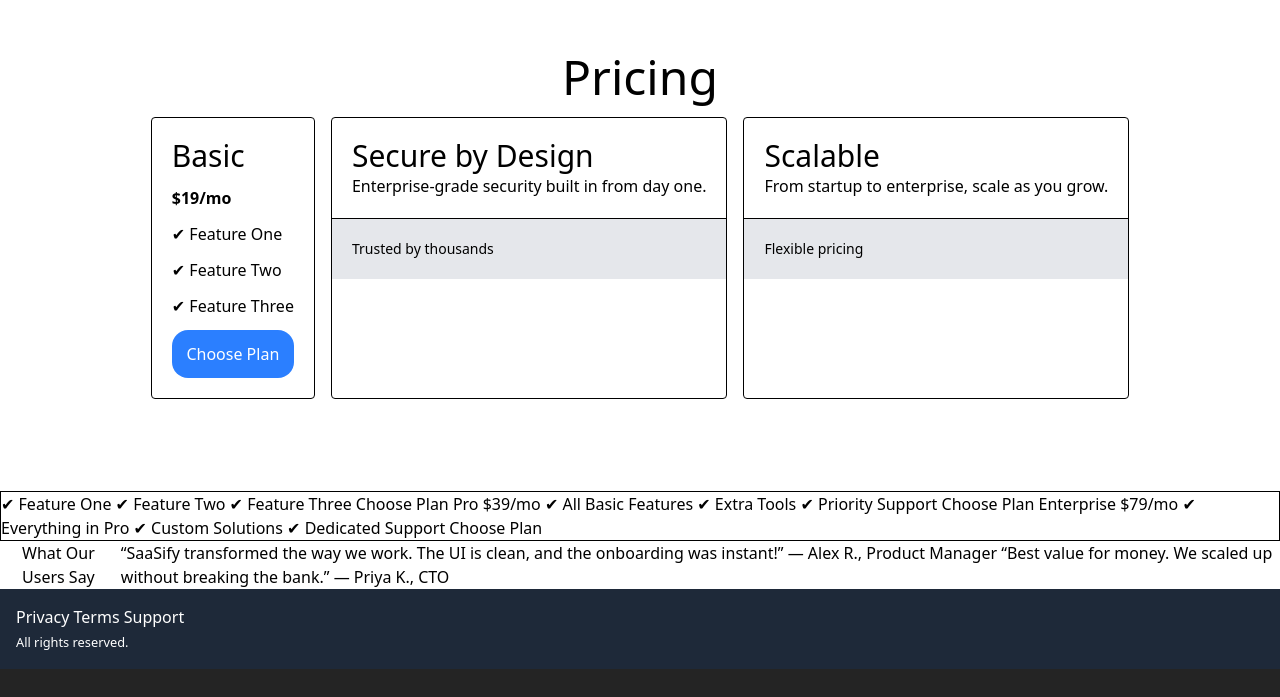
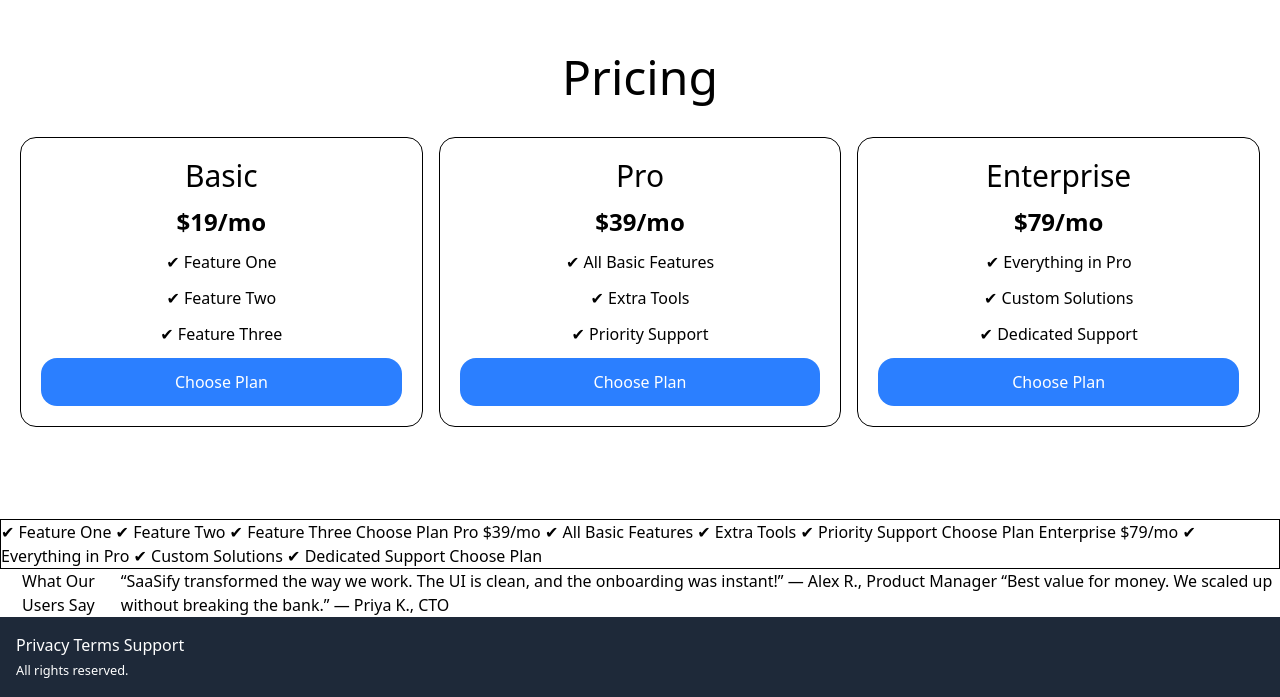
Before and after one commit to S3ak/mocodes-tailwind-intro-lesson-example, a website built with Vite: page index.html in a window 1280 px wide. Shown: the part 1122-1819 px from the top of the page. Before the commit the page ends 1791 px from the top, so only its background shows below. Built offline with nearby package versions, Linux system fonts and the light colour scheme.

Commit message:
sander's card styling

```diff
--- a/index.html
+++ b/index.html
@@ -81,11 +81,11 @@
         aria-label="pricing section"
         class="flex flex-col items-center gap-1 px-5 py-20"
       >
-        <h2 class="text-5xl">Pricing</h2>
-        <div class="flex justify-between gap-4 py-3">
-          <div class="card flex flex-col gap-3 rounded border p-5">
-            <h3 class="text-3xl">Basic</h3>
-            <p class="text- flex items-center font-bold">$19/mo</p>
+        <h2 class="text-5xl font-400 pb-5">Pricing</h2>
+        <div class="flex w-full justify-between gap-4 py-3">
+          <div class="card flex flex-col items-center gap-3 rounded-2xl border p-5 w-full ">
+            <h3 class="text-center text-3xl">Basic</h3>
+            <p class="flex items-center text-2xl font-bold">$19/mo</p>
             <p class="flex items-center text-base">✔ Feature One</p>
             <p class="flex items-center text-base">✔ Feature Two</p>
             <p class="flex items-center text-base">✔ Feature Three</p>
@@ -94,27 +94,28 @@
               Choose Plan
             </button>
           </div>
-          <div class="card rounded border">
-            <section class="p-5">
-              <h3 class="text-3xl">Secure by Design</h3>
-              <p class="flex items-center text-base">
-                Enterprise-grade security built in from day one.
-              </p>
-            </section>
+          <div class="card flex flex-col items-center gap-3 rounded-2xl border p-5 w-full">
+            <h3 class="text-center text-3xl">Pro</h3>
+            <p class="flex items-center text-2xl font-bold">$39/mo</p>
+            <p class="flex items-center text-base">✔ All Basic Features</p>
+            <p class="flex items-center text-base">✔ Extra Tools</p>
+            <p class="flex items-center text-base">✔ Priority Support</p>
 
-            <p class="border-t bg-gray-200 p-5 text-sm">Trusted by thousands</p>
+            <button class="w-full rounded-2xl bg-blue-500 p-3 text-white">
+              Choose Plan
+            </button>
           </div>
-          <div class="card rounded border">
-            <section class="p-5">
-              <h3 class="text-3xl">Scalable</h3>
-              <p class="flex items-center text-base">
-                From startup to enterprise, scale as you grow.
-              </p>
-            </section>
+          <div class="card flex flex-col items-center gap-3 rounded-2xl border p-5 w-full">
+            <h3 class="text-center text-3xl">Enterprise</h3>
+            <p class="flex items-center text-2xl font-bold">$79/mo</p>
+            <p class="flex items-center text-base">✔ Everything in Pro</p>
+            <p class="flex items-center text-base">✔ Custom Solutions</p>
+            <p class="flex items-center text-base">✔ Dedicated Support</p>
 
-            <p class="border-t bg-gray-200 p-5 text-sm">Flexible pricing</p>
+            <button class="w-full rounded-2xl bg-blue-500 p-3 text-white">
+              Choose Plan
+            </button>
           </div>
-        </div>
       </section>
 
       <section aria-label="pricing">
```
